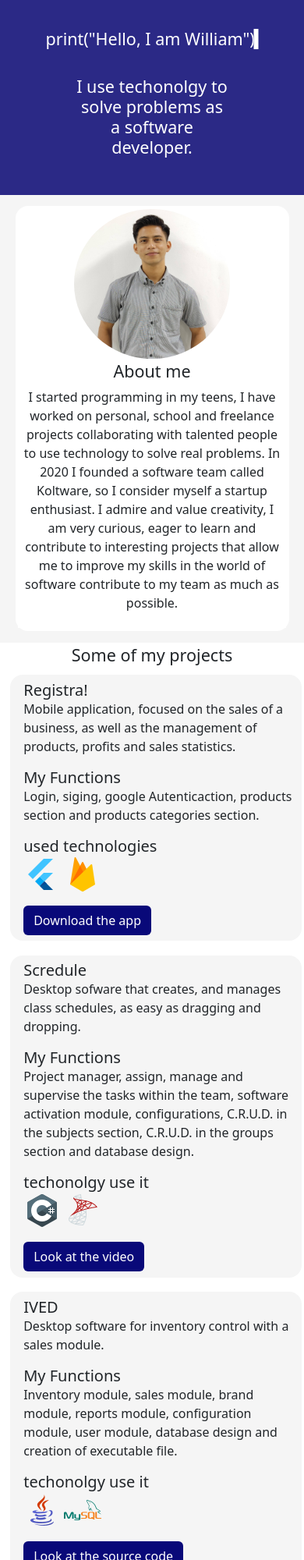
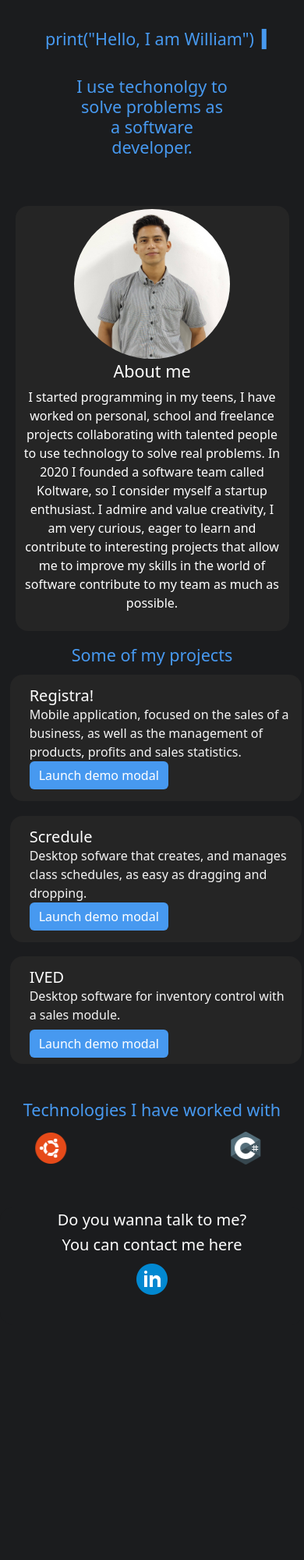
Before and after one commit to willR30/Portafolio, a plain HTML site: page index.html in a window 390 px wide. Shown: the top 2000 px of the page at 78% size. After the commit the page ends 1710 px from the top, so only its background shows below. Drawn offline with nearby package versions, Linux system fonts and the light colour scheme.

Commit message:
Styles improvements sections projects was changed dark colors was added

```diff
--- a/css/index.css
+++ b/css/index.css
@@ -1,21 +1,30 @@
+:root{
+  --backgroundColor:#1b1c1e;
+  --cardColor: #252525;
+  --greenPrimaryColor:#EFBA34;
+  --skyBluPrimaryColor: #4799F0;
+  --borderShadowColor: black;
+}
 body{
     padding: 0%;
     margin:0%;
+    background-color: var(--backgroundColor);
+
 }
 
 #banner_container{
  /* background: linear-gradient(90deg, rgba(2,0,36,1) 18%, rgba(9,9,121,1) 73%, rgba(1,0,255,1) 99%);*/
-    background-color: #2B2986;
+    background-color: var(--backgroundColor);
     width: 100%;
     height: 250px;
     position: relative;
     display: inline-block;
     text-align: center;
 }
-
+/*Texto dentro del banner principal*/
 .banner_file{
     position: absolute;
-    color: white;
+    color: var(--skyBluPrimaryColor);
 }
 #text1{
   top: 40%;
@@ -25,7 +34,7 @@ body{
   overflow: hidden;
   white-space: nowrap;
   margin: 0 auto;
-  border-right: 0.30em solid white;
+  border-right: 0.30em solid var(--skyBluPrimaryColor);
   animation: typing 3s steps(38) 1s 1 normal both, blink 1s steps(1) infinite;
 }
 @keyframes typing {
@@ -33,7 +42,7 @@ body{
     width: 0;
   }
   to {
-    width: 70%;
+    width: 30%;
   }
 }
 @keyframes blink {
@@ -42,7 +51,6 @@ body{
   }
 }
 
-
 #text2{
     top: 60%;
     left: 50%;
@@ -50,7 +58,7 @@ body{
 }
 
 #about_me_container{
-    background-color:white;
+    background-color:var(--cardColor);
     margin-top: 2%;
     display: inline-flex;
     padding: 1%;
@@ -59,29 +67,34 @@ body{
     border-radius: 16px;
 }
 #my_information_container{
-    background-color: white;
+    background-color: transparent;
     padding: 1%;
+}
+
+.myInformationText{
+  color: white;
 }
 
 #my_photo{
     width: 200px;
     border-radius: 50%;
-    border-color: blue;
+    border-color: transparent;
 }
 
 #proyects_title{
     text-align: center;
+    color: var(--skyBluPrimaryColor);
 }
 
 #proyectos_container{
     height: 100%;
-    background-color: white;
+    background-color: var(--backgroundColor);
     margin-top: 15px;
     padding: 1%;
 }
 #proyects_card{
     padding: 1%;
-    background-color: white;
+    background-color: var(--backgroundColor);
     width: 100%;
     height: 70%;
     display: flex;
@@ -91,18 +104,26 @@ body{
 .cards{
     display: inline-flex;
     width: 25%;
-    background-color: whitesmoke;
+    background-color: var(--cardColor);
     padding: 1%;
     margin-top: 0px;
     margin-right: 1%;
     margin-left: 1%;
     border-radius: 16px;
 }
-
-.img_card{
-    width: 0px;
+.card-title{
+  color: white;
 }
-
+.card-text{
+  color: whitesmoke;
+}
+.cardTextContainer{
+  height: 80%;
+}
+.card-body button{
+  background-color: var(--skyBluPrimaryColor);
+  border: none;
+}
 .card-body{
     margin-left: 10px;
 }
@@ -120,6 +141,7 @@ body{
     text-align: center;
     margin-top: 5%;
     margin-bottom: 3%;
+    color: var(--skyBluPrimaryColor);
 }
 @-webkit-keyframes scroll {
     0% {
@@ -143,21 +165,21 @@ body{
     }
   }
   .slider {
-    background: whitesmoke;
-    /*box-shadow: 0 10px 20px -5px rgba(0, 0, 0, .125);*/
+    background: var(--backgroundColor);
     height: 100px;
     margin: auto;
     overflow: hidden;
     position: relative;
-    width: 95%;
+    width: 100%;
   }
   .slider::before, .slider::after {
-    background: linear-gradient(to right, whitesmoke 0%, rgba(255, 255, 255, 0) 100%);
+    background: linear-gradient(to right, black 0%, var(--backgroundColor) 100%);
     content: "";
     height: 100px;
     position: absolute;
-    width: 200px;
+    width: 50px;
     z-index: 2;
+    box-shadow: 1px 1px 10px var(--backgroundColor);
   }
   .slider::after {
     right: 0;
@@ -184,13 +206,22 @@ body{
   #contact_container{
     width: 100%;
     height: 150px;
-    background-color: white;
+    background-color: var(--backgroundColor);
     text-align: center;
     border-radius: 16px;
     padding: 1%;
     margin-bottom: 3%;
   }
 
+  #contact_container h5{
+    color: white;
+  }
+  .ModalCarousel{
+    background-color: rebeccapurple;
+  }
+  .ModalCarousel img{
+    height: 100%;
+  }
 
 @media screen and (max-width: 1000px) {
 
@@ -201,7 +232,7 @@ body{
 
   #banner_container{
     /*background: linear-gradient(90deg, rgba(2,0,36,1) 18%, rgba(9,9,121,1) 73%, rgba(1,0,255,1) 99%);*/
-    background-color: #2B2986;
+    background-color: var(--backgroundColor);
       width: 100%;
       height: 250px;
       position: relative;
@@ -211,12 +242,20 @@ body{
 
   .banner_file{
       position: absolute;
-      color: white;
+      color: var(--skyBluPrimaryColor);
   }
   #text1{
       top: 20%;
       left: 50%;
       transform: translate(-50%, -50%);
+  }
+  @keyframes typing {
+    from {
+      width: 0;
+    }
+    to {
+      width: 75%;
+    }
   }
   #text2{
       top: 60%;
@@ -226,7 +265,6 @@ body{
   }
 
   #about_me_container{
-      background-color:white;
       margin-top: 2%;
       padding: 1%;
       margin-left: 5%;
@@ -237,61 +275,29 @@ body{
       justify-content: center;
       text-align: center;
   }
-  #my_information_container{
-      background-color: white;
-      padding: 1%;
-  }
 
-  #my_photo{
-      margin: 0 auto;
-
-  }
-
-  #proyects_title{
-      text-align: center;
-  }
-
-  #proyectos_container{
-      height: 100%;
-      background-color: white;
-      margin-top: 15px;
-      padding: 1%;
-  }
   #proyects_card{
-      padding: 1%;
-      background-color: white;
-      width: 100%;
-      height: 70%;
       display:inline-block;
       justify-content: center;
+      width: 100%;
   }
 
   .cards{
       display: inline-flex;
       width: 100%;
-      background-color: whitesmoke;
-      padding: 2%;
+      padding: 4%;
       margin-top: 0px;
       margin-right: 5px;
       margin-left: 5px;
       margin-bottom: 5%;
       border-radius: 16px;
   }
-
-  .img_card{
-      width: 0px;
-  }
-
-  .card-body{
-      margin-left: 10px;
-  }
-  .cards a{
-    background-color:  rgba(9,9,121,1);
-    border-color: transparent;
+  .cardTextContainer{
+    height: 73%;
   }
 
   #sliders_containers{
-      background-color: rebeccapurple;
+      background-color:transparent;
       padding: 1%;
   }
 
@@ -322,7 +328,7 @@ body{
       }
     }
     .slider {
-      background: whitesmoke;
+
       /*box-shadow: 0 10px 20px -5px rgba(0, 0, 0, .125);*/
       height: 100px;
       margin: auto;
@@ -331,11 +337,11 @@ body{
       width: 95%;
     }
     .slider::before, .slider::after {
-      background: linear-gradient(to right, whitesmoke 0%, rgba(255, 255, 255, 0) 100%);
+      background: linear-gradient(to right, transparent 0%, transparent 100%);
       content: "";
       height: 100px;
       position: absolute;
-      width: 200px;
+      width: 100%;
       z-index: 2;
     }
     .slider::after {
@@ -360,14 +366,4 @@ body{
     }
 
 
-    #contact_container{
-      width: 100%;
-      height: 150px;
-      background-color: white;
-      text-align: center;
-      border-radius: 16px;
-      padding: 1%;
-      margin-bottom: 3%;
-    }
-
 }
--- a/index.html
+++ b/index.html
@@ -8,7 +8,7 @@
     <link href="https://cdn.jsdelivr.net/npm/bootstrap@5.2.3/dist/css/bootstrap.min.css" rel="stylesheet" integrity="sha384-rbsA2VBKQhggwzxH7pPCaAqO46MgnOM80zW1RWuH61DGLwZJEdK2Kadq2F9CUG65" crossorigin="anonymous">
     <title>William Cáceres-briefcase</title>
 </head>
-<body style="background-color: whitesmoke;">
+<body style="background-color: #1b1c1e;">
     <div id="banner_container">
         <h4 class="banner_file" id="text1">print("Hello, I am William")</h4>
         <h4 class="banner_file" id="text2">I use techonolgy to solve problems as a software developer.</h4>
@@ -17,8 +17,8 @@
     <div id="about_me_container">
         <img src="img/InShot_20230125_152932785.jpg" alt="" id="my_photo">
         <div id="my_information_container">
-            <h4>About me</h4>
-            <p>I started programming in my teens, I have worked on personal,
+            <h4 class="myInformationText">About me</h4>
+            <p class="myInformationText">I started programming in my teens, I have worked on personal,
                 school and freelance projects collaborating with talented
                 people to use technology to solve real problems. In 2020 I
                 founded a software team called Koltware, so I
@@ -32,12 +32,38 @@
     </div>
 
 
-    <div id="proyectos_container">
-        <h4 id="proyects_title">Some of my projects</h4>
-        <div id="proyects_card" class="cards_propyect">
-            <div class="cards">
-                <img src="img/Registra.jpeg" alt="..." class="img_card">
-                <div class="card-body">
+
+<!-- Modal Registra -->
+<div class="modal fade" id="RegistraModal" tabindex="-1" aria-labelledby="exampleModalLabel" aria-hidden="true">
+  <div class="modal-dialog">
+    <div class="modal-content">
+      <div class="modal-header">
+        <h1 class="modal-title fs-5" id="exampleModalLabel">Modal title</h1>
+        <button type="button" class="btn-close" data-bs-dismiss="modal" aria-label="Close"></button>
+      </div>
+      <div class="modal-body">
+                    <div id="carouselExampleControls" class="carousel slide" data-bs-ride="carousel">
+                      <div class="carousel-inner">
+                        <div class="carousel-item active">
+                          <img src="img/img_banner.jpg" class="d-block w-100" alt="...">
+                        </div>
+                        <div class="carousel-item">
+                          <img src="img/img_banner_2.jpg" class="d-block w-100" alt="...">
+                        </div>
+                        <div class="carousel-item">
+                          <img src="img/Registra.jpeg" class="d-block w-100" alt="...">
+                        </div>
+                      </div>
+                      <button class="carousel-control-prev" type="button" data-bs-target="#carouselExampleControls" data-bs-slide="prev">
+                        <span class="carousel-control-prev-icon" aria-hidden="true"></span>
+                        <span class="visually-hidden">Previous</span>
+                      </button>
+                      <button class="carousel-control-next" type="button" data-bs-target="#carouselExampleControls" data-bs-slide="next">
+                        <span class="carousel-control-next-icon" aria-hidden="true"></span>
+                        <span class="visually-hidden">Next</span>
+                      </button>
+                    </div>
+                    <div class="ModalCard-body">
                       <h5 class="card-title">Registra!</h5>
                       <p class="card-text">Mobile application, focused on the sales of a business, as well as the management of products, profits and sales statistics.</p>
                       <h5 class="card-title">My Functions</h5>
@@ -50,12 +76,25 @@
                       </p>
                       <a href="https://play.google.com/store/apps/details?id=com.koltware.registry" class="btn btn-primary">Download the app</a>
                     </div>
+
       </div>
 
-            <div class="cards">
-                <img src="img/Scredule.png" alt="..." class="img_card">
+    </div>
+  </div>
+</div>
+
+<!-- Modal Scredule -->
+<div class="modal fade" id="ScreduleModal" tabindex="-1" aria-labelledby="exampleModalLabel" aria-hidden="true">
+  <div class="modal-dialog">
+    <div class="modal-content">
+      <div class="modal-header">
+        <h1 class="modal-title fs-5" id="exampleModalLabel">Scredule</h1>
+        <button type="button" class="btn-close" data-bs-dismiss="modal" aria-label="Close"></button>
+      </div>
+      <div class="modal-body">
         <div class="card-body">
           <h5 class="card-title">Scredule</h5>
+          <iframe width="100%" height="100%" src="https://www.youtube.com/embed/5pNa89CAJpM" title="YouTube video player" frameborder="0" allow="accelerometer; autoplay; clipboard-write; encrypted-media; gyroscope; picture-in-picture; web-share" allowfullscreen></iframe>
           <p class="card-text">Desktop sofware  that creates, and manages class schedules, as easy as dragging and dropping.</p>
           <h5 class="card-title">My Functions</h5>
           <p>Project manager, assign, manage and supervise the tasks within the team, software activation module, configurations, C.R.U.D. in the subjects section, C.R.U.D. in the groups section and database design.</p>
@@ -64,12 +103,26 @@
             <img src="img/icons8-c-sharp-logotipo-48.png" alt="">
             <img src="img/icons8-microsoft-sql-server-48.png" alt="">
           </p>
+          <button type="button" class="btn btn-primary" data-bs-toggle="modal" data-bs-target="#ScreduleModal">
+            Launch demo modal
+          </button>
           <a href="https://www.instagram.com/p/CU5O8IEICHL/" class="btn btn-primary">Look at the video</a>
         </div>
       </div>
 
-              <div class="cards">
-                <img src="img/PhotoRoom-20230123_211841.png" alt="..." class="img_card">
+    </div>
+  </div>
+</div>
+
+<!-- Modal IVED -->
+<div class="modal fade" id="IVEDModal" tabindex="-1" aria-labelledby="exampleModalLabel" aria-hidden="true">
+  <div class="modal-dialog">
+    <div class="modal-content">
+      <div class="modal-header">
+        <h1 class="modal-title fs-5" id="exampleModalLabel">Modal title</h1>
+        <button type="button" class="btn-close" data-bs-dismiss="modal" aria-label="Close"></button>
+      </div>
+      <div class="modal-body">
         <div class="card-body">
           <h5 class="card-title">IVED</h5>
           <p class="card-text">Desktop software for inventory control with a sales module.</p>
@@ -80,25 +133,63 @@
             <img src="img/icons8-logotipo-de-java-coffee-cup-48.png" alt="">
             <img src="img/icons8-logo-de-mysql-48.png" alt="">
           </p>
+
           <a href="https://github.com/willR30/IVED" class="btn btn-primary">Look at the source code</a>
+          <button type="button" class="btn btn-primary" data-bs-toggle="modal" data-bs-target="#IVEDModal">
+            Launch demo modal
+          </button>
+        </div>
+      </div>
+
+    </div>
+  </div>
+</div>
+
+
+
+
+    <div id="proyectos_container">
+        <h4 id="proyects_title">Some of my projects</h4>
+        <div id="proyects_card" class="cards_propyect">
+             <div class="cards">
+                <div class="card-body">
+                  <div class="cardTextContainer">
+                    <h5 class="card-title">Registra!</h5>
+                  <p class="card-text">Mobile application, focused on the sales of a business, as well as the management of products, profits and sales statistics.</p>
+                  </div>
+                  <button type="button" class="btn btn-primary" data-bs-toggle="modal" data-bs-target="#RegistraModal">
+                    Launch demo modal
+                  </button>
+                </div>
+              </div>
+
+
+            <div class="cards">
+                <div class="card-body">
+                  <div  class="cardTextContainer">
+                    <h5 class="card-title">Scredule</h5>
+                    <p class="card-text">Desktop sofware  that creates, and manages class schedules, as easy as dragging and dropping.</p>
+
+                  </div>
+                  <button type="button" class="btn btn-primary" data-bs-toggle="modal" data-bs-target="#ScreduleModal">
+                    Launch demo modal
+                  </button>
                 </div>
               </div>
 
               <div class="cards">
                 <div class="card-body">
-                  <h5 class="card-title">Eki Academy Plataform!</h5>
-                <p class="card-text">Eki Academy is a digital academy focused mainly on excel courses. The project is a web application, where courses are viewed and accessed by a student.</p>
-                <h5 class="card-title">My Functions</h5>
-                  <p>Login, siging, google Autenticaction, products section and products categories section.
-                  </p>
-                  <h5 class="card-title">used technologies</h5>
-                  <p>
-                    <img src="img/icons8-python-48.png" alt="">
-                    <img src="img/icons8-django-48.png" alt="">
-                  </p>
-                  <a href="https://github.com/willR30" class="btn btn-primary">Look at the source code</a>
+                  <div  class="cardTextContainer">
+                    <h5 class="card-title">IVED</h5>
+                    <p class="card-text">Desktop software for inventory control with a sales module.</p>
+
+                  </div>
+                  <button type="button" class="btn btn-primary" data-bs-toggle="modal" data-bs-target="#IVEDModal">
+                    Launch demo modal
+                  </button>
                 </div>
               </div>
+
         </div>
     </div>
 
@@ -149,5 +240,9 @@
         </a>
     </div>
 
+
+    <script src="https://cdn.jsdelivr.net/npm/@popperjs/core@2.11.6/dist/umd/popper.min.js" integrity="sha384-oBqDVmMz9ATKxIep9tiCxS/Z9fNfEXiDAYTujMAeBAsjFuCZSmKbSSUnQlmh/jp3" crossorigin="anonymous"></script>
+    <script src="https://cdn.jsdelivr.net/npm/bootstrap@5.2.3/dist/js/bootstrap.min.js" integrity="sha384-cuYeSxntonz0PPNlHhBs68uyIAVpIIOZZ5JqeqvYYIcEL727kskC66kF92t6Xl2V" crossorigin="anonymous"></script>
+
 </body>
 </html>
```
Lines whose indentation alone changed are shown as unchanged.
